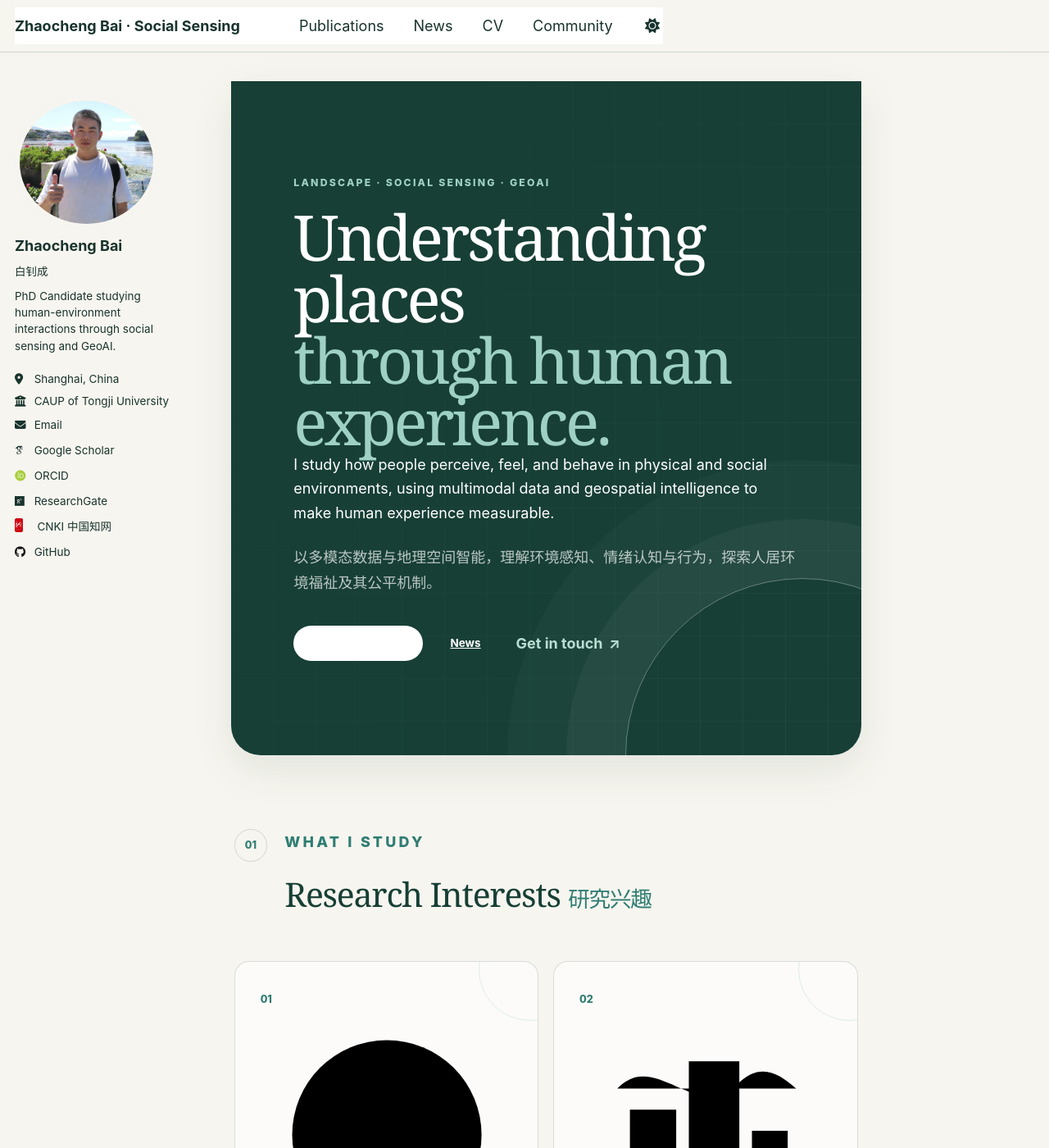
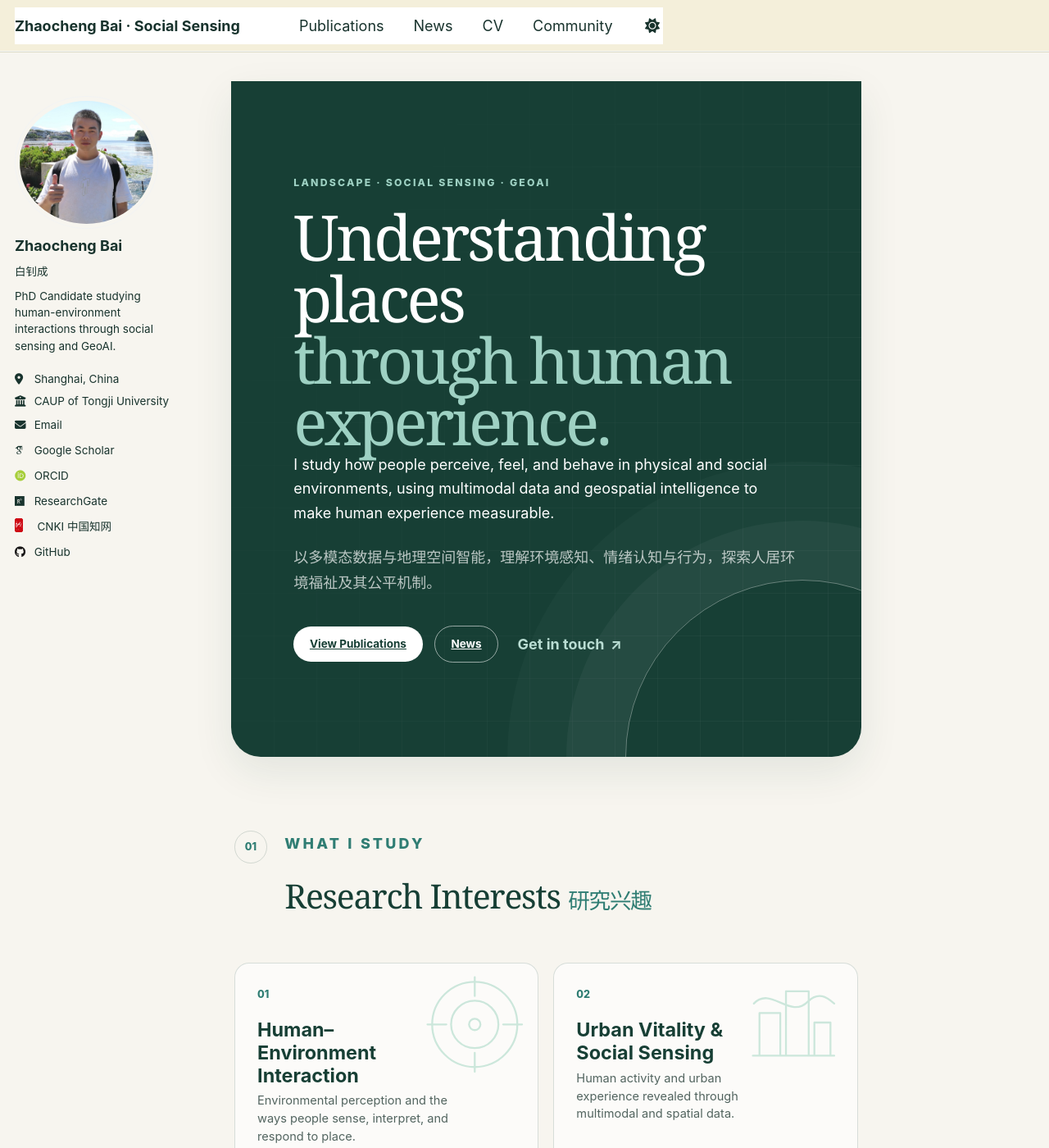
Before and after one commit to arsbai/arsbai.github.io, a Jekyll site: the page built from _pages/about.md, in a window 1280 px wide and 1400 px high. Shown: the whole window at 82% size. Built offline with Jekyll 4.4.1, drawn with Linux system fonts in a browser that asks for light colours; some web fonts are replaced; a script that is not in the unit is left out.

Commit message:
Update main.scss

```diff
--- a/assets/css/main.scss
+++ b/assets/css/main.scss
@@ -174,3 +174,173 @@ a { color: var(--jade); }
   html { scroll-behavior: auto; }
   *, *:before, *:after { transition: none !important; }
 }
+/* Homepage refinement overrides */
+
+/* 浅黄色导航栏 */
+.masthead,
+.masthead__inner-wrap,
+.greedy-nav {
+  background: #f4efda !important;
+}
+
+.masthead {
+  border-bottom: 1px solid rgba(23, 63, 53, 0.1);
+}
+
+/* 修复白色按钮中文字看不见的问题 */
+.research-hero .btn--primary,
+.research-hero .btn--primary:visited,
+.research-hero .btn--primary:hover {
+  background: #ffffff !important;
+  color: #173f35 !important;
+}
+
+/* News 按钮 */
+.research-hero .btn--outline,
+.research-hero .btn--outline:visited {
+  background: transparent !important;
+  border: 1px solid rgba(255, 255, 255, 0.55) !important;
+  color: #ffffff !important;
+}
+
+.research-hero .btn--outline:hover {
+  background: rgba(255, 255, 255, 0.1) !important;
+}
+
+/* 删除介绍区域后，缩小首屏和研究方向之间的距离 */
+.research-hero + .home-section {
+  margin-top: 3.2rem;
+}
+
+/* 研究方向卡片 */
+.interest-card {
+  position: relative;
+  min-height: 9.4rem;
+  padding: 1.25rem 1.5rem;
+  overflow: hidden;
+}
+
+.interest-card > span {
+  position: relative;
+  z-index: 2;
+}
+
+.interest-card h3 {
+  position: relative;
+  z-index: 2;
+  max-width: 72%;
+  margin: 1rem 0 0.4rem;
+  color: #173f35;
+  font-size: 1.3rem;
+  line-height: 1.18;
+}
+
+.interest-card p {
+  position: relative;
+  z-index: 2;
+  max-width: 76%;
+  margin: 0;
+  color: #52645f;
+  font-size: 0.81rem;
+  line-height: 1.5;
+}
+
+/* 四个浅绿色背景图标 */
+.interest-card__icon {
+  position: absolute;
+  z-index: 1;
+  top: 0.3rem;
+  right: 0.45rem;
+  width: 7.7rem;
+  height: 7.7rem;
+  fill: none;
+  stroke: #9fd4c0;
+  stroke-width: 2;
+  stroke-linecap: round;
+  stroke-linejoin: round;
+  opacity: 0.52;
+  pointer-events: none;
+}
+
+/* 删除旧版右上角圆弧 */
+.interest-card::after {
+  display: none !important;
+}
+
+/* 发表列表整体压缩 */
+.publication-card {
+  grid-template-columns: 10rem minmax(0, 1fr) 2.5rem;
+  gap: 1.2rem;
+  padding: 0.95rem 0.4rem;
+}
+
+/* 年份 */
+.publication-card__meta {
+  gap: 0.18rem;
+}
+
+/* 期刊名称放大 */
+.publication-card__meta span:last-child {
+  color: #173f35;
+  font-size: 0.94rem;
+  font-weight: 700;
+  line-height: 1.25;
+  letter-spacing: 0;
+  text-transform: none;
+}
+
+/* 完整论文标题使用统一字体 */
+.publication-card h3 {
+  margin: 0 0 0.35rem;
+  color: #173f35;
+  font-family: Georgia, "Times New Roman", serif;
+  font-size: 1.06rem;
+  font-weight: 700;
+  line-height: 1.3;
+}
+
+/* 作者间距压缩 */
+.publication-card__authors {
+  margin: 0 !important;
+  font-size: 0.8rem !important;
+  line-height: 1.4 !important;
+}
+
+/* 手机端 */
+@media (max-width: 640px) {
+  .research-hero + .home-section {
+    margin-top: 2.4rem;
+  }
+
+  .interest-card {
+    min-height: 9.2rem;
+  }
+
+  .interest-card h3 {
+    max-width: 76%;
+    font-size: 1.18rem;
+  }
+
+  .interest-card p {
+    max-width: 78%;
+  }
+
+  .interest-card__icon {
+    width: 6.8rem;
+    height: 6.8rem;
+    opacity: 0.42;
+  }
+
+  .publication-card {
+    grid-template-columns: minmax(0, 1fr) 2.5rem;
+    gap: 0.7rem;
+    padding: 0.9rem 0.25rem;
+  }
+
+  .publication-card__meta {
+    grid-column: 1 / -1;
+    flex-direction: row;
+    align-items: baseline;
+    gap: 0.65rem;
+  }
+}
```
